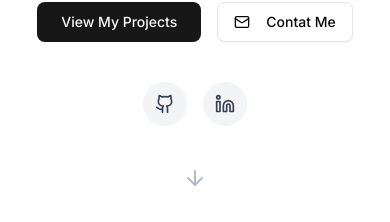
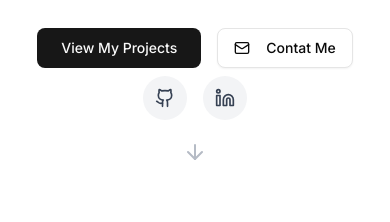
Before and after one commit to DeFiDev-sys/Portfolio_Latest, a Next.js app: page / in a window 390 px wide. Shown: the part 622-844 px from the top of the page. Built offline with nearby package versions, Linux system fonts and the light colour scheme; no server answers.

Commit message:
debugging the arrow

```diff
--- a/component/Hero.tsx
+++ b/component/Hero.tsx
@@ -66,7 +66,7 @@ function Hero() {
             initial={{ opacity: 0, y: 20 }}
             animate={{ opacity: 1, y: 0 }}
             transition={{ duration: 0.6, delay: 0.8 }}
-            className="my-10 flex items-center justify-center gap-4"
+            className="my-2 lg:my-10 flex items-center justify-center gap-4"
           >
             <a
               href={profileLinkData.gitProfile}
@@ -108,7 +108,7 @@ function Hero() {
               repeat: Infinity,
               repeatType: "reverse",
             }}
-            className="lg:hidden w-full flex items-center justify-center mt-10"
+            className="lg:hidden w-full flex items-center justify-center mt-5"
           >
             <ArrowDown className="h-6 w-6 text-gray-400 mx-auto" />
           </motion.div>
```
